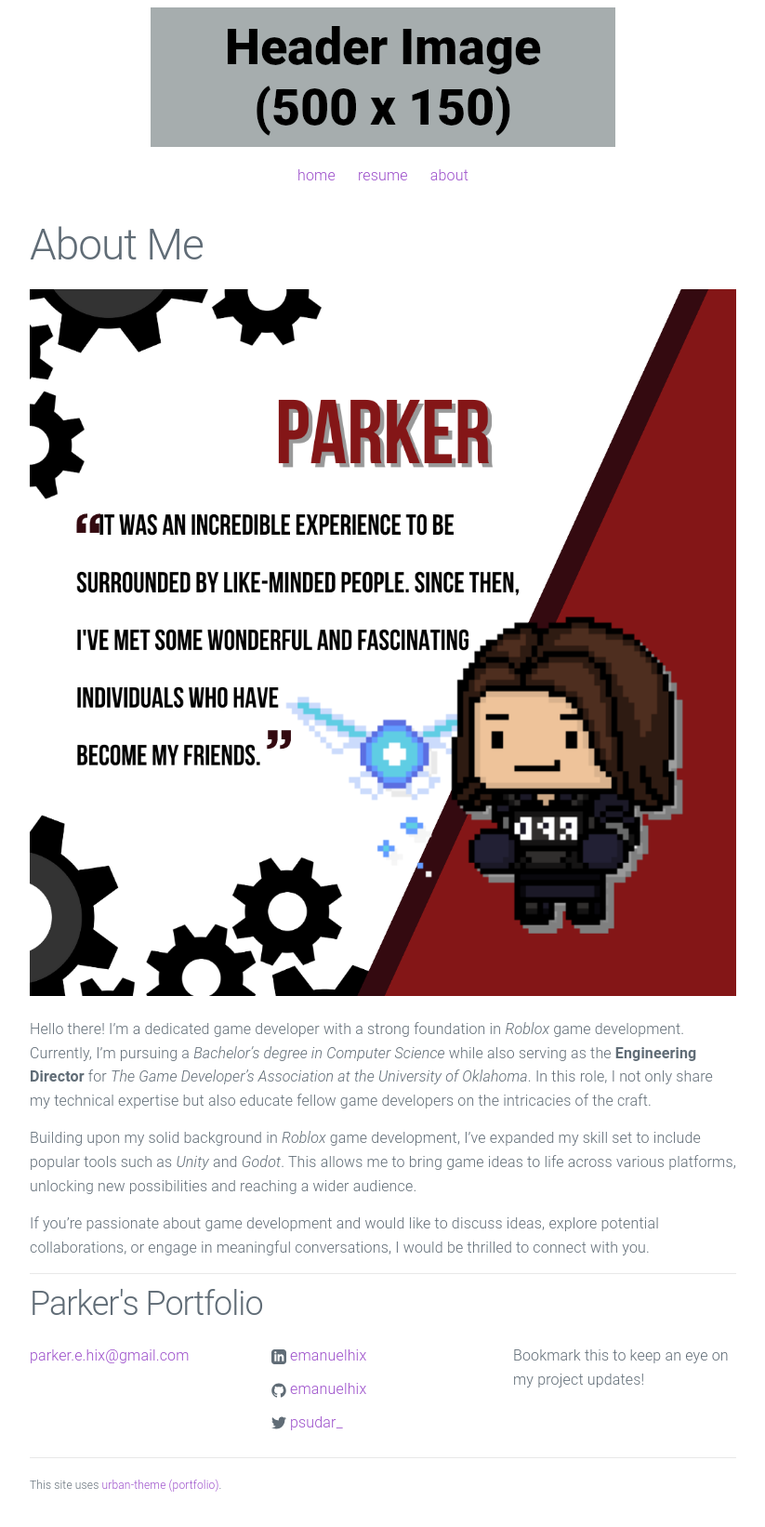
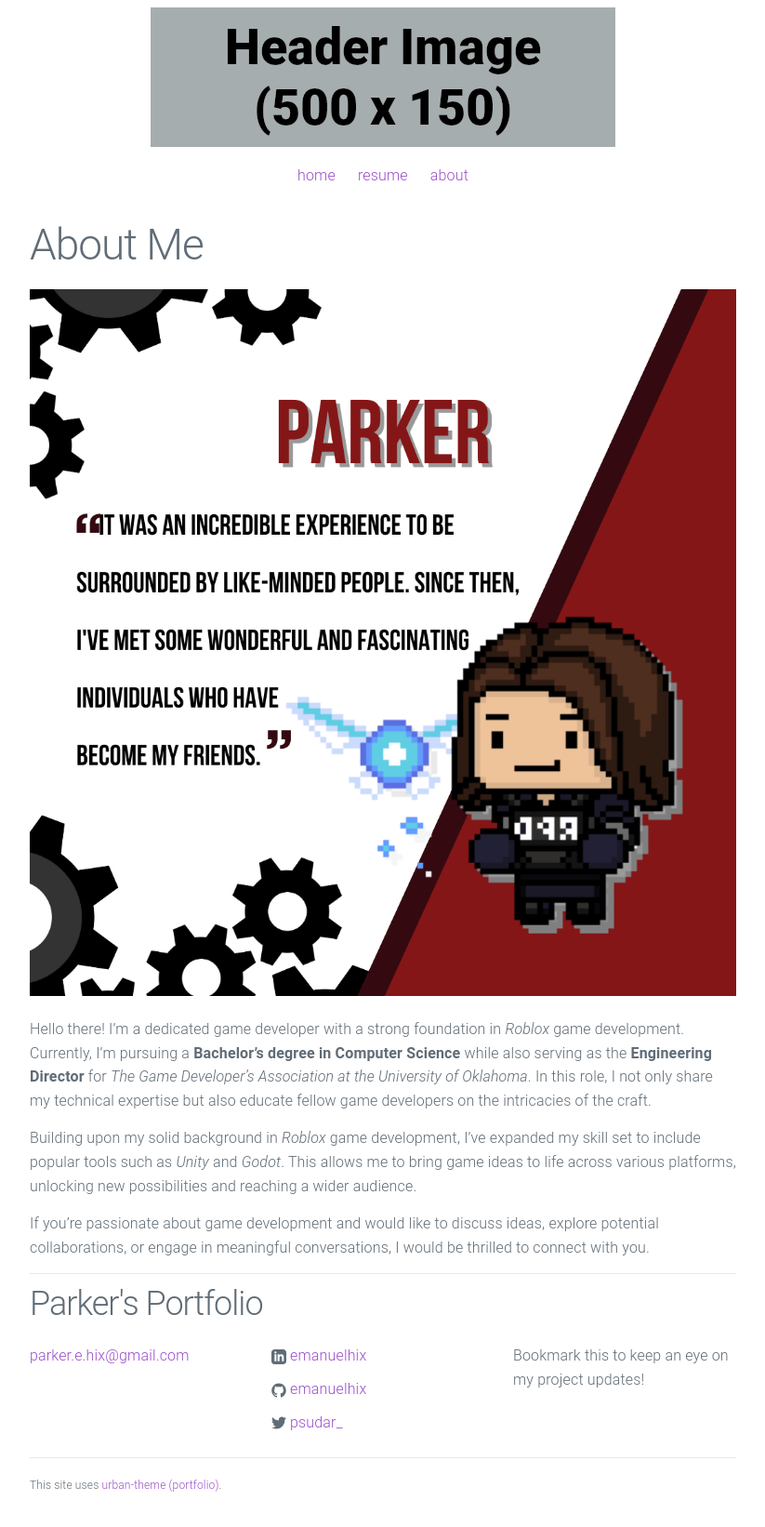
Before and after one commit to emanuelhix/emanuelhix.github.io, a Jekyll site: the page built from about.md, in a window 1280 px wide. Shown: the whole page at 93% size, without its empty margins (228-1051 px from the left). Built offline with Jekyll 4.4.1, drawn with Linux system fonts in a browser that asks for light colours.

```diff
--- a/about.md
+++ b/about.md
@@ -7,7 +7,7 @@ permalink: /about/
 ![Picture 1](/assets/gda_images/about_post/1.png)
 
 
-Hello there! I'm a dedicated game developer with a strong foundation in *Roblox* game development. Currently, I'm pursuing a *Bachelor's degree in Computer Science* while also serving as the **Engineering Director** for *The Game Developer's Association at the University of Oklahoma*. In this role, I not only share my technical expertise but also educate fellow game developers on the intricacies of the craft.
+Hello there! I'm a dedicated game developer with a strong foundation in *Roblox* game development. Currently, I'm pursuing a **Bachelor's degree in Computer Science** while also serving as the **Engineering Director** for *The Game Developer's Association at the University of Oklahoma*. In this role, I not only share my technical expertise but also educate fellow game developers on the intricacies of the craft.
 
 Building upon my solid background in *Roblox* game development, I've expanded my skill set to include popular tools such as *Unity* and *Godot*. This allows me to bring game ideas to life across various platforms, unlocking new possibilities and reaching a wider audience.
 
```
